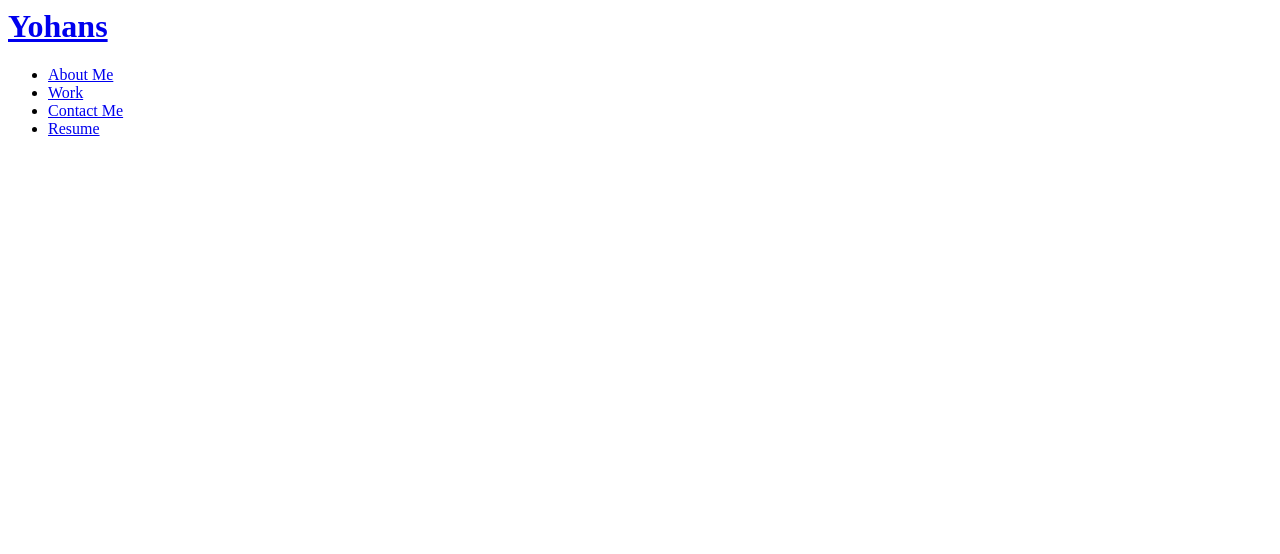
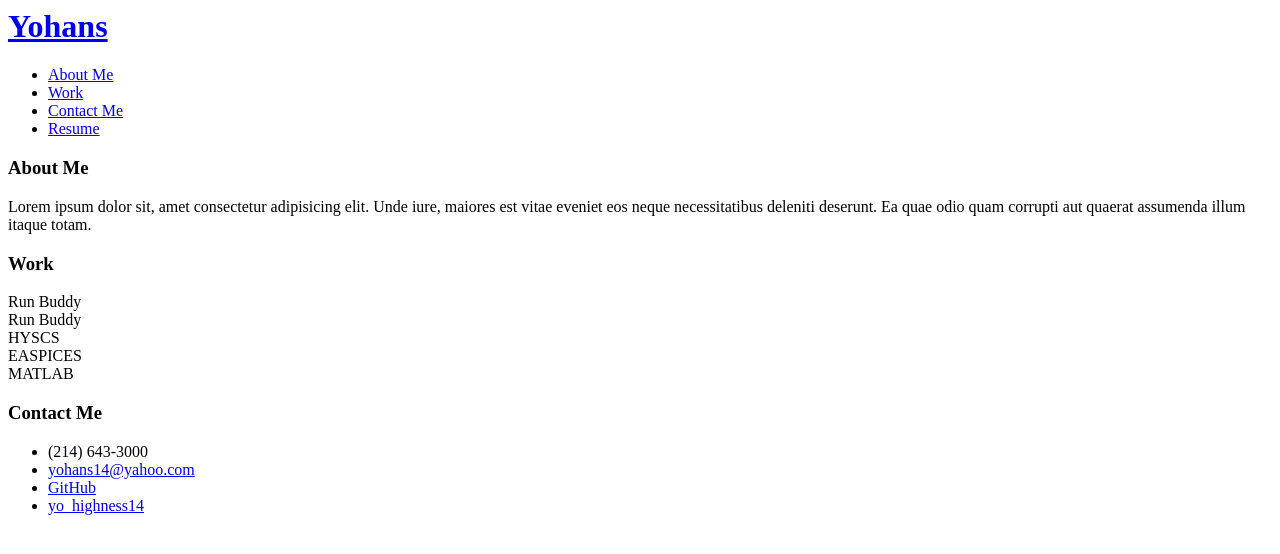
Before and after one commit to yohans14/Yohans-Portfolio, a plain HTML site: page index.html in a window 1280 px wide. Drawn offline with Linux system fonts and the light colour scheme.

Commit message:
initail html layout

```diff
--- a/index.html
+++ b/index.html
@@ -36,6 +36,59 @@
         <!-- navegation tag end -->
 
         <!-- Hero section -->
+    <section class="hero">
+
+    </section>
+
+    <section id=About-Me>
+        <h3>
+            About Me
+        </h3>
+        <p>
+            Lorem ipsum dolor sit, amet consectetur adipisicing elit. Unde iure, maiores est vitae eveniet eos neque necessitatibus deleniti deserunt. Ea quae odio quam corrupti aut quaerat assumenda illum itaque totam.
+        </p>
+    </section>
+
+    <section id=Work>
+        <h3>
+            Work
+        </h3>
+        <div class="work">
+            <div>
+                Run Buddy
+            </div>
+            <div>
+                Run Buddy
+            </div>
+            <div>
+                HYSCS
+            </div>
+            <div>
+                EASPICES
+            </div>
+            <div>
+                MATLAB
+            </div>
+        </div>
+
+    </section>
+    <section id=Contact-Me class="contact">
+        <h3>Contact Me</h3>
+        <ul>
+            <li>
+                (214) 643-3000
+            </li>
+            <li>
+                <a href="emaill">yohans14@yahoo.com</a>
+            </li>
+            <li>
+                <a href="yohans14">GitHub</a>
+            </li>
+            <li>
+                <a href="Instagram">yo_highness14</a>
+            </li>
+        </ul>
+    </section>
 
 </body>
 </html>
```
